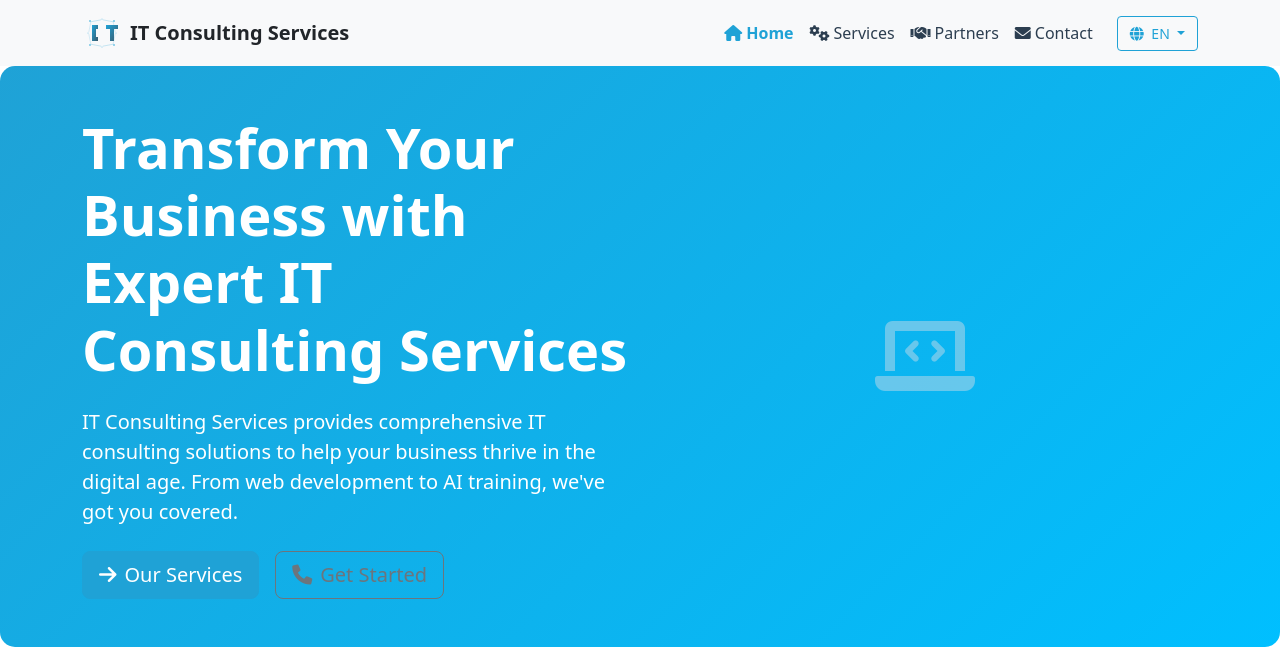
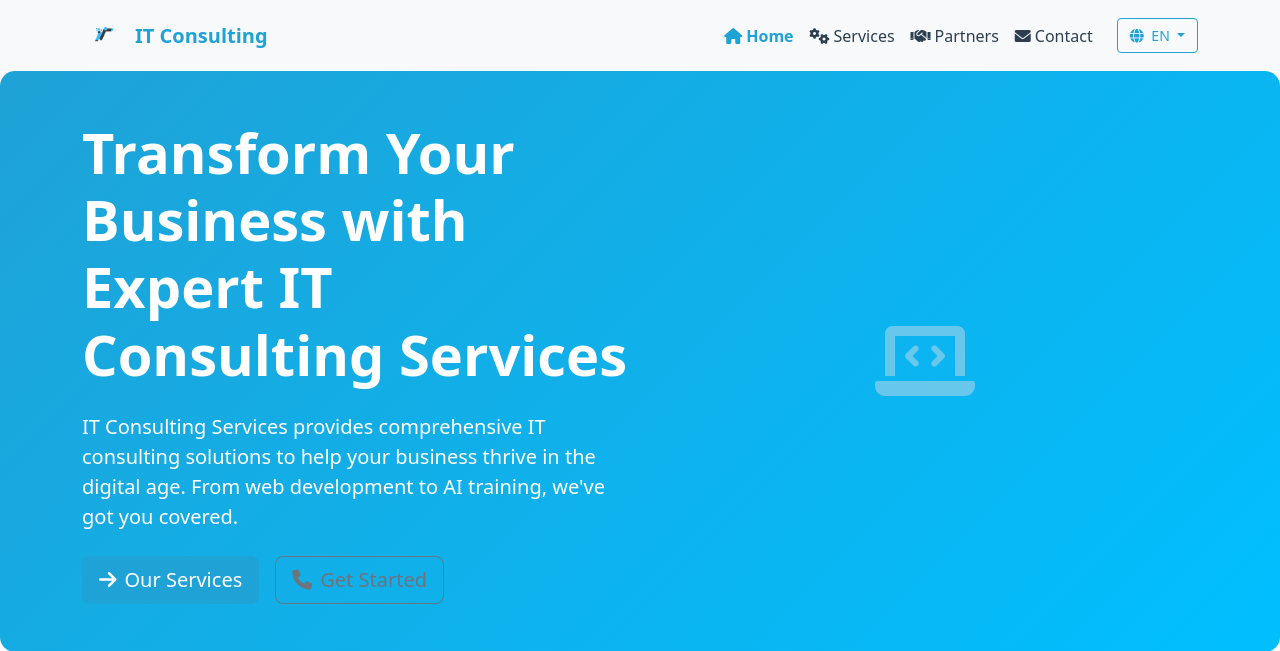
Before and after one commit to syhamath/itc-services_wb_flask, a Flask app: page / in a window 1280 px wide. Shown: the top 651 px of the page. Run offline with Flask 3, Linux system fonts and the light colour scheme.

Commit message:
Update website logo to a cleaner design with dark blue branding
Replaces the SVG logo with a PNG and updates the "IT Consulting Services" text to "IT Consulting" with color #1fa2d6 in base.html.

Replit-Commit-Author: Agent
Replit-Commit-Session-Id: 34a98116-2d54-49c0-a2a3-cf97ac286d80
Replit-Commit-Screenshot-Url: https://storage.googleapis.com/screenshot-production-us-central1/9527d7a4-19de-4924-ba03-81464518bb4f/7f8ca5bf-bc73-48ad-bb1c-22874f601d6d.jpg

```diff
--- a/templates/base.html
+++ b/templates/base.html
@@ -22,8 +22,8 @@
     <nav class="navbar navbar-expand-lg navbar-light bg-light sticky-top">
         <div class="container">
             <a class="navbar-brand d-flex align-items-center" href="{{ url_for('index') }}">
-                <img src="{{ url_for('static', filename='images/logo-no-text.svg') }}" width="40" height="40" class="me-2" alt="IT Consulting Services Logo">
-                <span class="fw-bold text-dark">IT Consulting Services</span>
+                <img src="{{ url_for('static', filename='images/logo-clean.png') }}" width="45" height="45" class="me-2" alt="IT Consulting Logo">
+                <span class="fw-bold" style="color: #1fa2d6;">IT Consulting</span>
             </a>
 
             <button class="navbar-toggler" type="button" data-bs-toggle="collapse" data-bs-target="#navbarNav">
```
Also changed, not shown: attached_assets/ChatGPT Image Jul 3, 2025, 09_34_49 PM_1751571304683.png (added), static/images/logo-clean.png (added).
